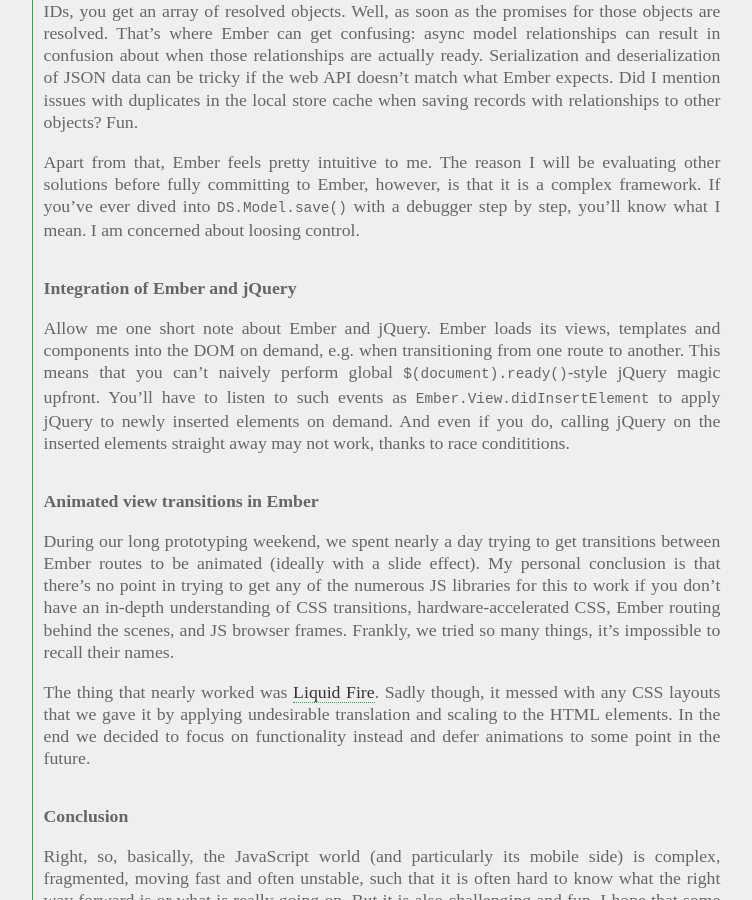
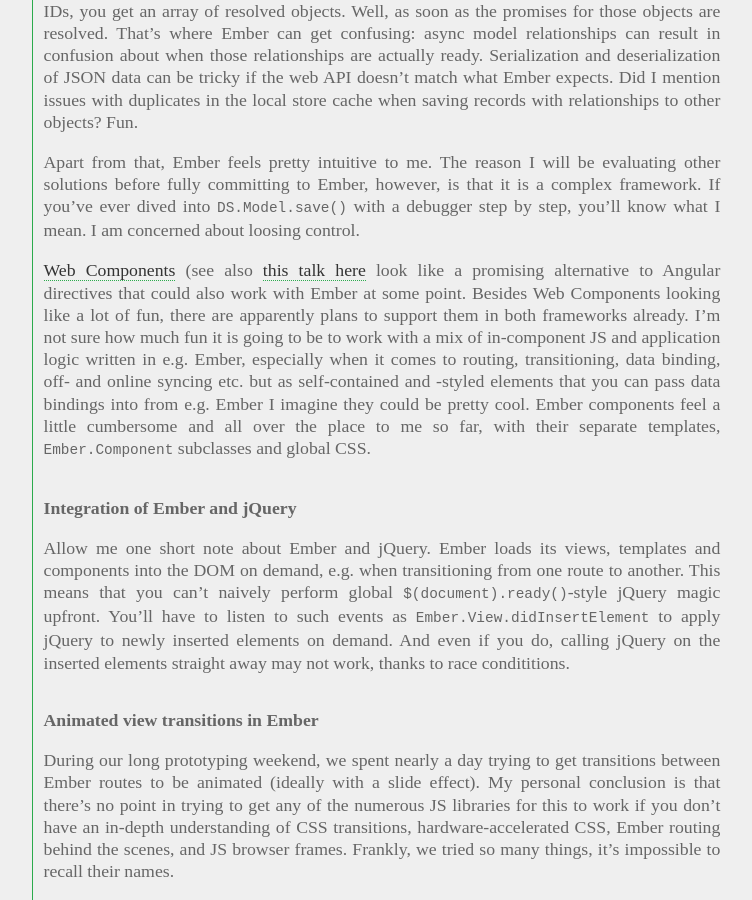
Before and after one commit to Jannis/jannis.github.io, a Jekyll site: the page built from _posts/2014-09-14-early-experiences-with-the-javascript-world.md, in a window 1280 px wide and 900 px high, scrolled down 4659 px. Shown: the whole window, without its empty margins (321-1073 px from the left). Built offline with Jekyll 4.4.1, drawn with Linux system fonts in a browser that asks for light colours; some web fonts are replaced; comment, search, counter and statistics services are not loaded.

Commit message:
Add note about web components

```diff
--- a/_posts/2014-09-14-early-experiences-with-the-javascript-world.md
+++ b/_posts/2014-09-14-early-experiences-with-the-javascript-world.md
@@ -251,6 +251,20 @@
 `DS.Model.save()` with a debugger step by step, you'll know what I mean.
 I am concerned about loosing control.
 
+[Web Components](http://webcomponents.org/) (see also [this talk
+here](https://www.youtube.com/watch?v=OoaUd5NxiYk) look like a promising
+alternative to Angular directives that could also work with Ember at
+some point. Besides Web Components looking like a lot of fun, there are
+apparently plans to support them in both frameworks already. I'm not sure
+how much fun it is going to be to work with a mix of in-component JS and
+application logic written in e.g. Ember, especially when it comes to
+routing, transitioning, data binding, off- and online syncing etc. but
+as self-contained and -styled elements that you can pass data bindings
+into from e.g. Ember I imagine they could be pretty cool. Ember
+components feel a little cumbersome and all over the place to me so
+far, with their separate templates, `Ember.Component` subclasses and
+global CSS.
+
 ### Integration of Ember and jQuery
 
 Allow me one short note about Ember and jQuery. Ember loads its views,
```
